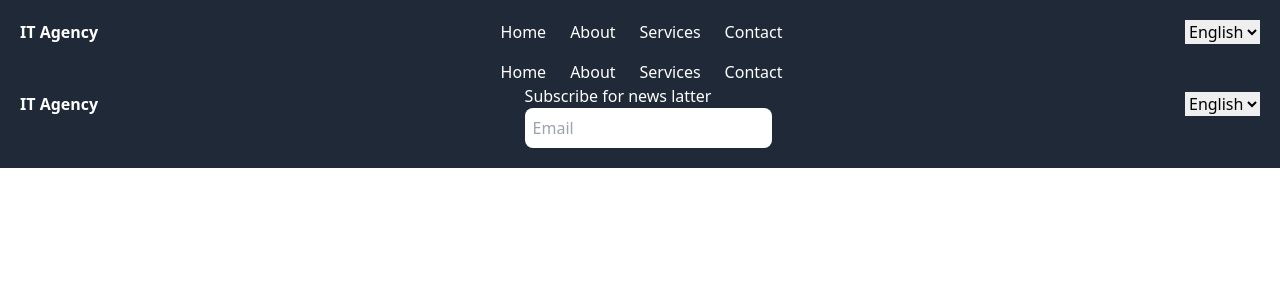
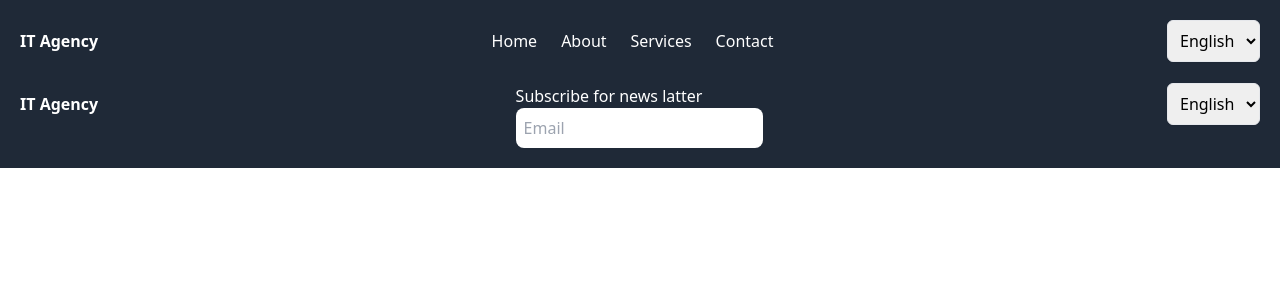
Before and after one commit to salah-tazrouti/Nextjs-Translation, a Next.js app: page /en/Components/Footer in a window 1280 px wide. Shown: the top 300 px of the page. Built offline with nearby package versions, Linux system fonts and the light colour scheme.

Commit message:
style select

```diff
--- a/src/app/LanguageSwitcher.js
+++ b/src/app/LanguageSwitcher.js
@@ -28,7 +28,7 @@ const LanguageSwitcher = () => {
 
   return (
     <div>
-      <select onChange={(e) => changeLanguage(e.target.value)}>
+      <select onChange={(e) => changeLanguage(e.target.value)} className='block w-full px-2 py-2  border rounded-md shadow-sm focus:outline-none focus:ring-indigo-500 focus:border-indigo-500 sm:text-sm">'>
         <option value="en">English</option>
         <option value="fr">French</option>
       </select>
```
